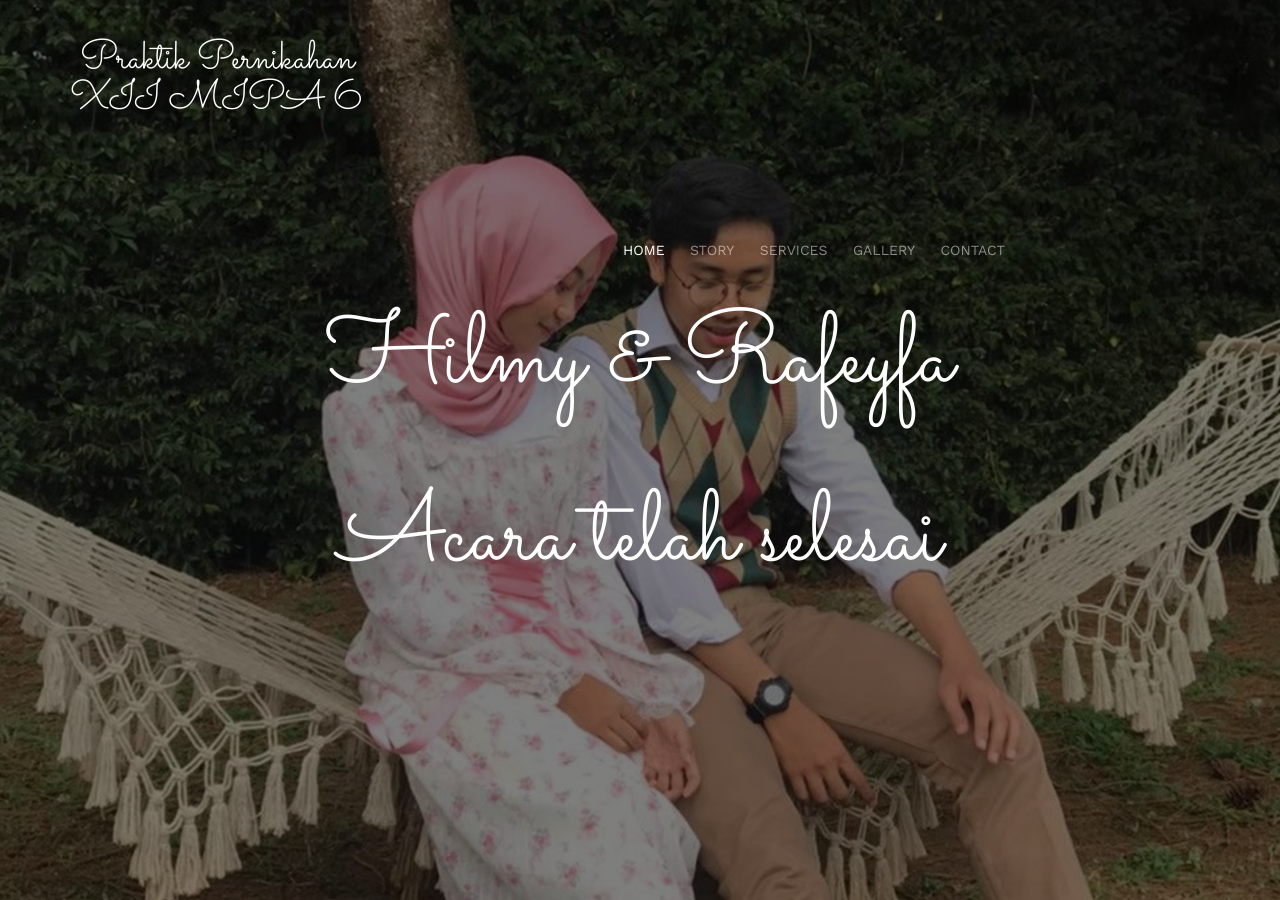
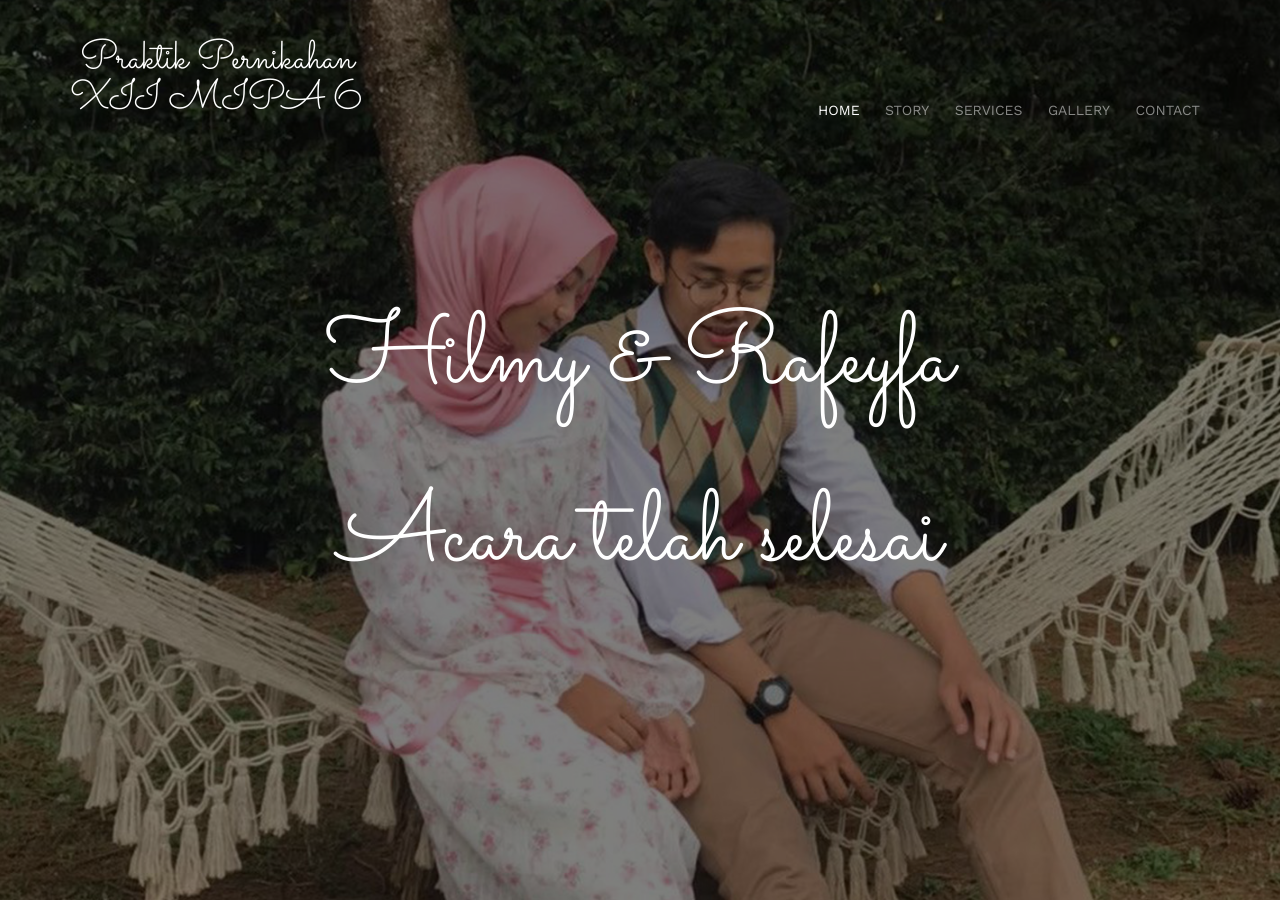
Before and after one commit to hilmydanrefa/hilmydanrefa.github.io, a plain HTML site: page index.html in a window 1280 px wide. Shown: the top 900 px of the page. Drawn offline with nearby package versions, Linux system fonts and the light colour scheme; a script that the page names is missing; files whose address does not match are found by name.

Commit message:
Update index.html

```diff
--- a/index.html
+++ b/index.html
@@ -76,7 +76,7 @@
 				<div class="col-xs-4">
 					<div id="fh5co-logo"><a>Praktik Pernikahan XII MIPA 6<strong></strong></p></div>
 				</div>
-				<div class="col-xs-10 text-right menu-1">
+				<div class="col-xs-8 text-right menu-1">
 					<ul>
 						<li class="active"><a href="index.html">Home</a></li>
 						<li><a href="about.html">Story</a></li>
```
